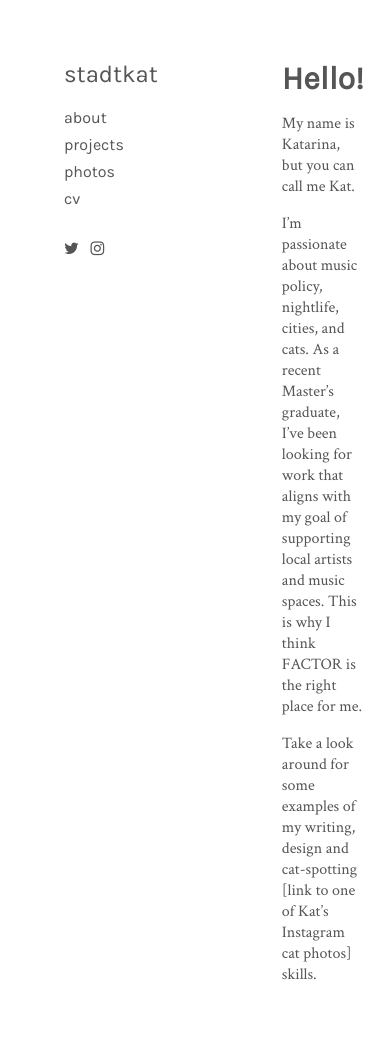
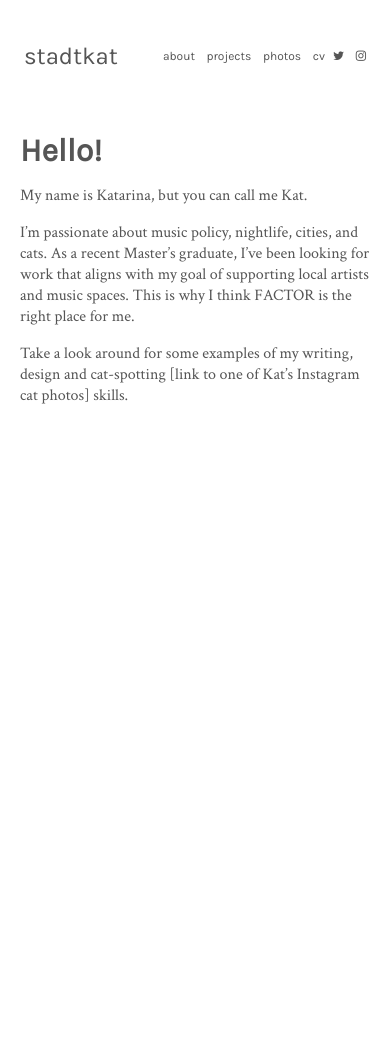
Before and after one commit to katgligo/stadtkat, a Jekyll site: the page built from index.md, in a window 390 px wide. Built offline with Jekyll 4.4.1, drawn with Linux system fonts in a browser that asks for light colours; after the commit the page ends 900 px from its top, so only the background shows below that.

Commit message:
Basic responsiveness

```diff
--- a/_sass/_layout.scss
+++ b/_sass/_layout.scss
@@ -1,3 +1,7 @@
 body {
   display: flex;
+
+  @media (max-width: 560px) {
+    flex-direction: column;
+  }
 }
--- a/_sass/_main.scss
+++ b/_sass/_main.scss
@@ -3,4 +3,16 @@ main {
   width: 100%;
   padding: 60px;
   display: inline-block;
+
+  @media (max-width: 940px) {
+    padding: 60px 40px;
+  }
+
+  @media (max-width: 760px) {
+    padding: 60px 20px;
+  }
+
+  @media (max-width: 560px) {
+    padding-top: 20px;
+  }
 }
--- a/_sass/_sidebar.scss
+++ b/_sass/_sidebar.scss
@@ -38,4 +38,33 @@
   .networks li {
     display: inline-block;
   }
+
+  @media (max-width: 940px) {
+    padding: 60px 40px;
+    width: 200px;
+  }
+
+  @media (max-width: 760px) {
+    padding: 60px 20px;
+  }
+
+  @media (max-width: 560px) {
+    width: 100%;
+    padding: 20px;
+    display: flex;
+    align-items: center;
+    justify-content: flex-end;
+
+    .title {
+      margin-right: auto;
+    }
+
+    li {
+      font-size: 12px;
+    }
+
+    .links li {
+      display: inline-block;
+    }
+  }
 }
```
